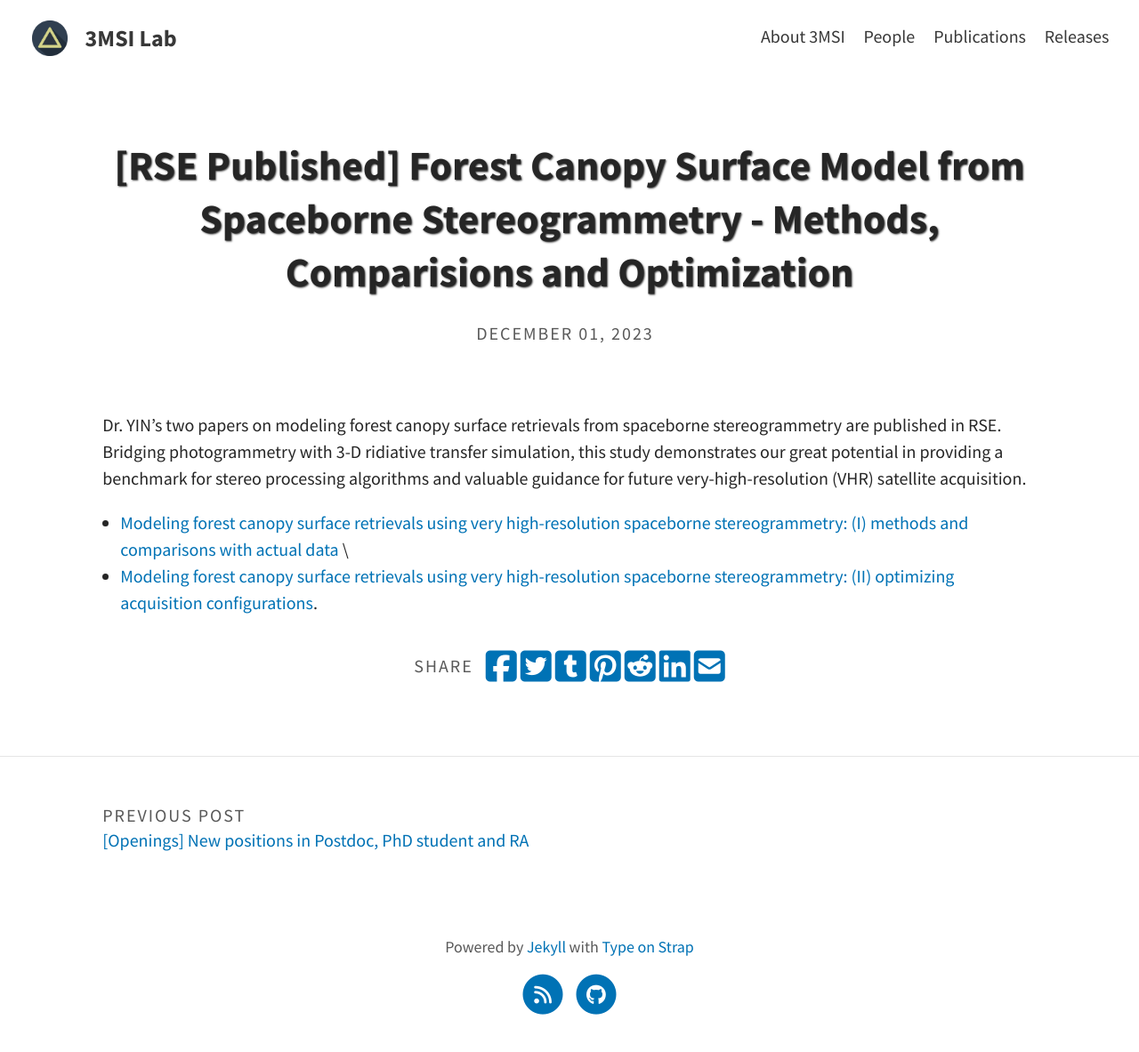
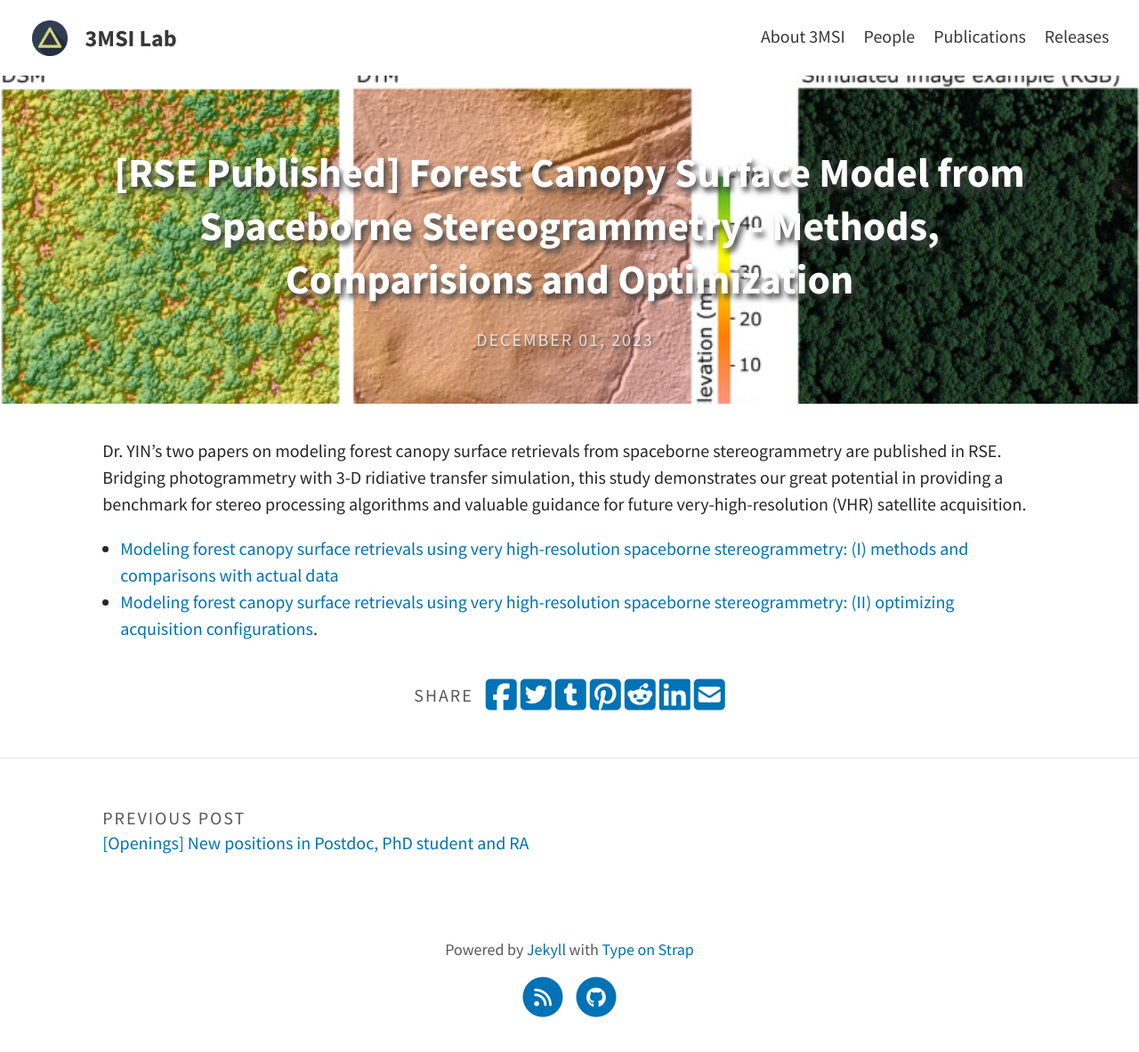
Before and after one commit to ZhouCailin/yinlab, a Jekyll site: the page built from _posts/2023-12-01-New-RSE-Forest-DSM-From-Stereo.md, in a window 1280 px wide. Shown: the whole page at 89% size. Built offline with Jekyll 4.4.1, drawn with Linux system fonts in a browser that asks for light colours; a script that is not in the unit is left out.

Commit message:
Update 2023-12-01-New-RSE-Forest-DSM-From-Stereo.md

```diff
--- a/_posts/2023-12-01-New-RSE-Forest-DSM-From-Stereo.md
+++ b/_posts/2023-12-01-New-RSE-Forest-DSM-From-Stereo.md
@@ -1,9 +1,10 @@
 ---
 layout: post
 title: "[RSE Published] Forest Canopy Surface Model from Spaceborne Stereogrammetry - Methods, Comparisions and Optimization"
+feature-img: "assets/img/stereo.jpg"
 ---
 
 Dr. YIN’s two papers on modeling forest canopy surface retrievals from spaceborne stereogrammetry are published in RSE. Bridging photogrammetry with 3-D ridiative transfer simulation, this study demonstrates our great potential in providing a benchmark for stereo processing algorithms and valuable guidance for future very-high-resolution (VHR) satellite acquisition.
 
-- [Modeling forest canopy surface retrievals using very high-resolution spaceborne stereogrammetry: (I) methods and comparisons with actual data](https://www.sciencedirect.com/science/article/pii/S0034425723003760#s0005) \
+- [Modeling forest canopy surface retrievals using very high-resolution spaceborne stereogrammetry: (I) methods and comparisons with actual data](https://www.sciencedirect.com/science/article/pii/S0034425723003760#s0005)
 - [Modeling forest canopy surface retrievals using very high-resolution spaceborne stereogrammetry: (II) optimizing acquisition configurations](https://www.sciencedirect.com/science/article/pii/S0034425723003759).
```
